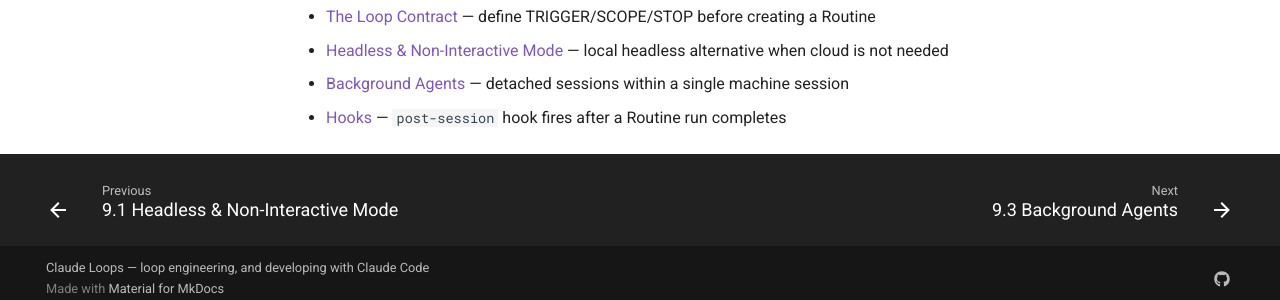
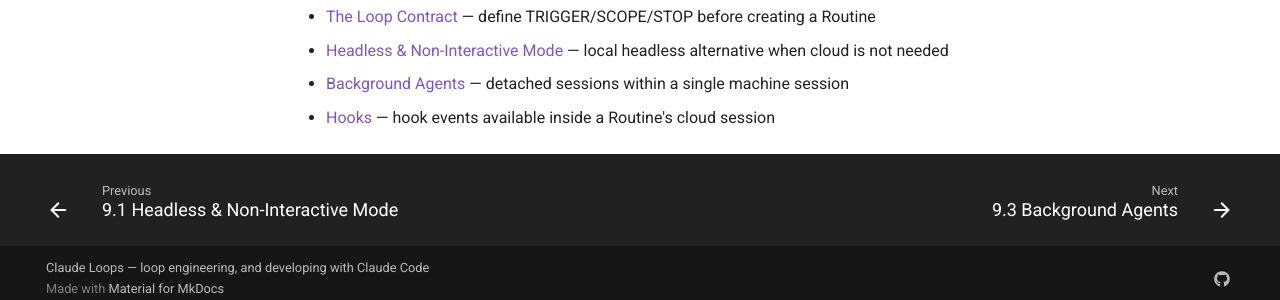
Before and after one commit to lucagattoni/Claude-Loops, an MkDocs documentation site: the page built from docs/28-routines.md, in a window 1280 px wide and 900 px high, scrolled down 2374 px. Shown: the part 589-889 px from the top of the window. Built offline with MkDocs 1.6.1 and Material for MkDocs 9.7.7, drawn with Linux system fonts in a browser that asks for light colours; comment, search, counter and statistics services are not loaded.

Commit message:
docs(kb): fix 1 claim in 28-routines (C1)
Fact-check of a doc that had never been checked. 1xhigh.

- [high] Same fabricated event as docs/12 and docs/29. No official source documents any hook as firing "after a Routine run completes", so the specific claim is dropped rather than replaced with a guess — the open question goes to KB_GAPS.

Sources:
  https://code.claude.com/docs/en/hooks

Each finding was raised by one Sonnet agent, then attacked by two independent
adversarial verifiers (over-correction and source-fidelity lenses) before an Opus
adjudication pass ruled on the collected set. Nothing was deleted for being merely
unsourced.

Gate: `mkdocs build --strict` exits 0 on the complete change set; citation-link
grep clean.

Co-Authored-By: Claude Opus 5 <noreply@anthropic.com>
Claude-Session: https://claude.ai/code/session_01PrdcxuL6rDMdrYyRojqaZL

```diff
--- a/docs/28-routines.md
+++ b/docs/28-routines.md
@@ -112,4 +112,4 @@ working local server.
 - [The Loop Contract](27-loop-contract.md) — define TRIGGER/SCOPE/STOP before creating a Routine
 - [Headless & Non-Interactive Mode](09-headless-mode.md) — local headless alternative when cloud is not needed
 - [Background Agents](29-background-agents.md) — detached sessions within a single machine session
-- [Hooks](12-hooks.md) — `post-session` hook fires after a Routine run completes
+- [Hooks](12-hooks.md) — hook events available inside a Routine's cloud session
```
